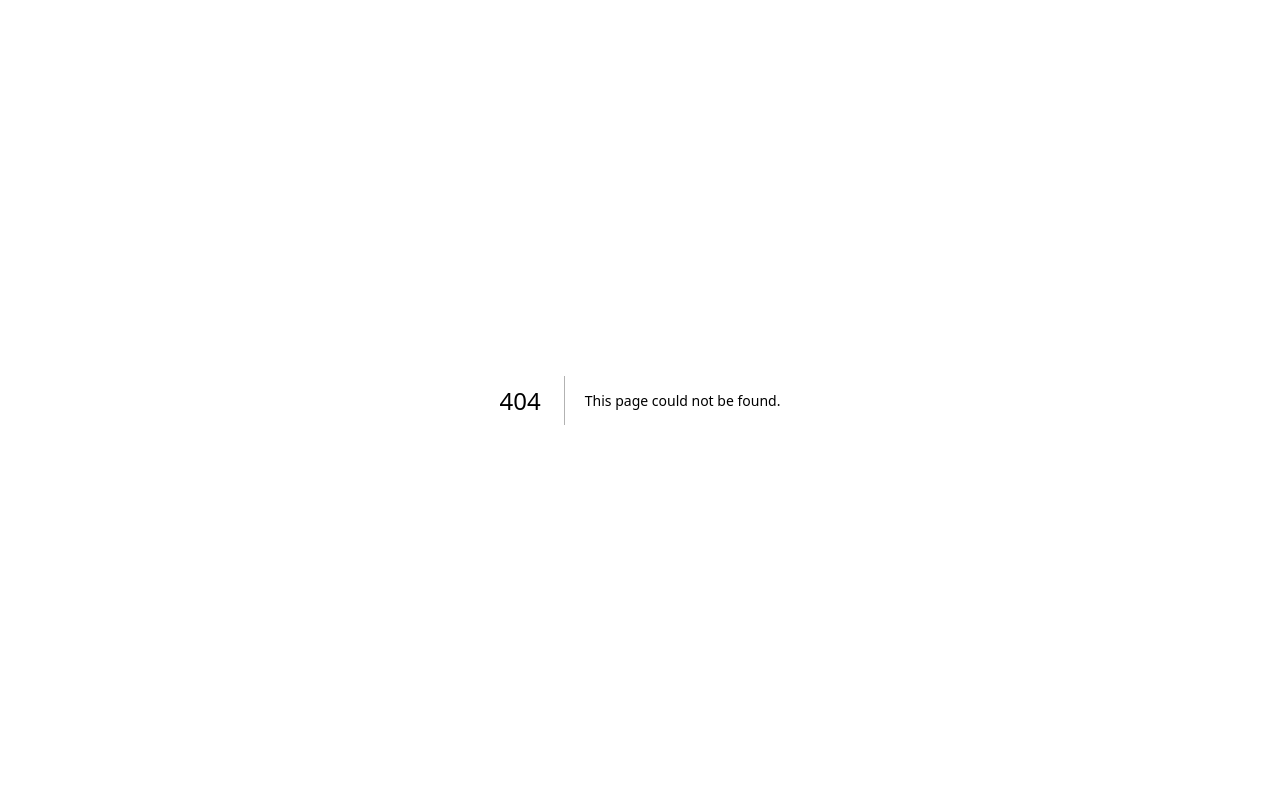
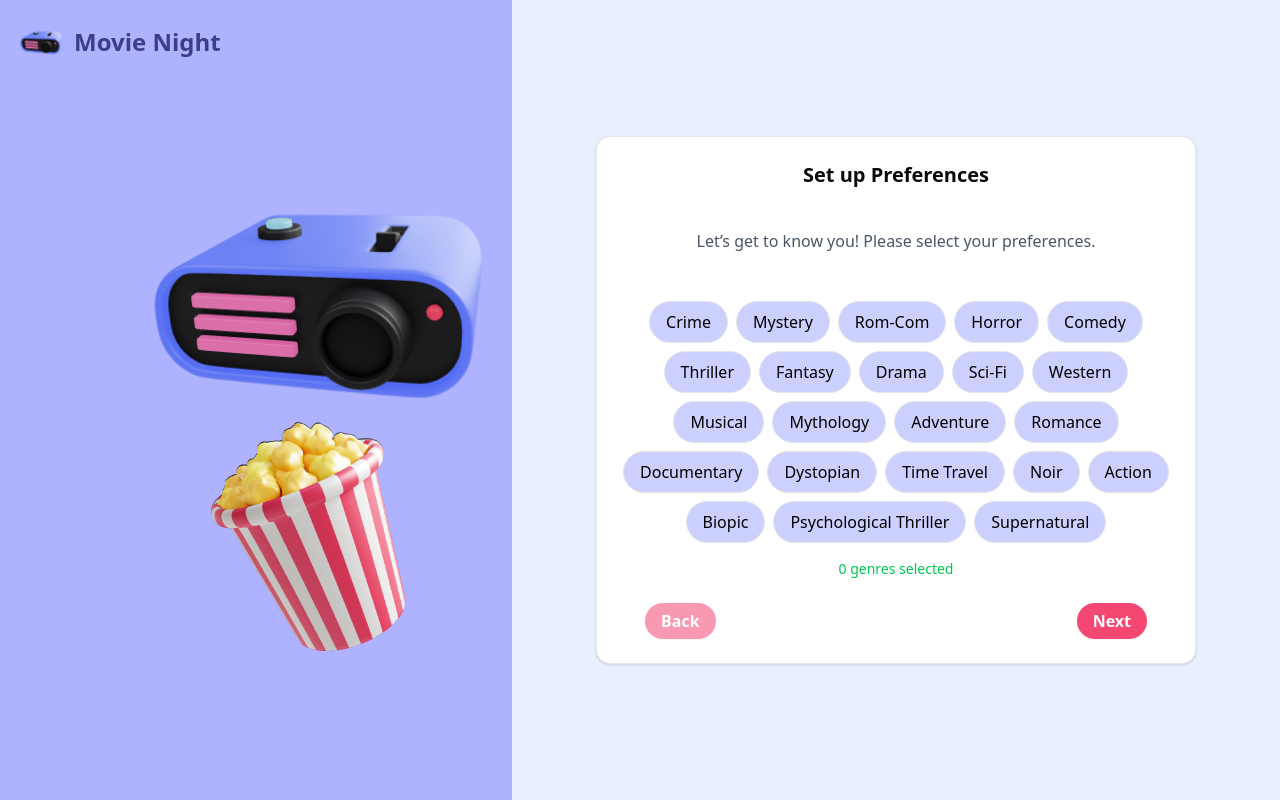
Before and after one commit to minnaheim/group_19_client, a Next.js app: page /preferences in a window 1280 px wide. Before the commit this address had no page. Built offline with nearby package versions, Linux system fonts and the light colour scheme.

Commit message:
added group for onboarding

```diff
--- a/src/app/(auth)/register/page.tsx
+++ b/src/app/(auth)/register/page.tsx
@@ -86,7 +86,7 @@ const Register: React.FC = () => {
       if (response.token) {
         setToken(response.token);
       }
-      router.push("/users/[id]/profile");
+      router.push("/preferences");
     } catch (error) {
       if (error instanceof Error) {
         alert(`Something went wrong during the registration:\n ${error}`);
--- /dev/null
+++ b/src/app/(preferences)/layout.tsx
@@ -0,0 +1,61 @@
+"use client";
+
+import * as React from "react";
+import { Card, CardFooter } from "@/components/ui/card";
+import { Button } from "@/components/ui/button";
+import { useRouter } from "next/navigation";
+import Image from "next/image";
+
+const PreferenceLayout: React.FC<{ children: React.ReactNode }> = ({
+  children,
+}) => {
+  const router = useRouter();
+
+  return (
+    <div className="h-screen w-full md:grid grid-cols-10">
+      <div className="max-md:hidden col-span-4 bg-[#AFB3FF]">
+        <div className="absolute top-4 left-4 flex items-center space-x-2">
+          <Image src="/projector.png" alt="App Icon" width={50} height={50} />
+          <h1 className="text-[#3C3F88] text-2xl font-bold">Movie Night</h1>
+        </div>
+        <img
+          className="absolute top-23 left-30 object-contain"
+          src="/projector.png"
+          width={400}
+          height={40}
+          alt=""
+        />
+        <img
+          className="absolute bottom-25 left-40 object-contain"
+          src="/popcorn.png"
+          width={300}
+          height={25}
+          alt=""
+        />
+      </div>
+
+      <div className="col-span-6 flex items-center justify-center bg-[#e8f0fe] max-md: h-screen">
+        <Card className="w-[600px] p-6 m-6">
+          <h2 className="text-xl font-bold text-center mb-4">
+            Set up Preferences
+          </h2>
+          <p className="text-center text-gray-600 mb-6">
+            Let’s get to know you! Please select your preferences.
+          </p>
+          {/* layout static, here specific preference choices are being shown */}
+          {children}
+          <CardFooter className="flex justify-between">
+            <Button variant="destructive" onClick={() => router.push("/")}>
+              Back
+            </Button>
+            <Button onClick={() => router.push("/preferences/next-step")}>
+              Next
+            </Button>
+          </CardFooter>
+        </Card>
+      </div>
+    </div>
+  );
+};
+
+export default PreferenceLayout;
--- /dev/null
+++ b/src/app/(preferences)/preferences/page.tsx
@@ -0,0 +1,65 @@
+"use client";
+
+import { useState } from "react";
+import { Button } from "@/components/ui/button";
+
+const Preferences: React.FC = () => {
+  const [selectedGenres, setSelectedGenres] = useState<string[]>([]);
+
+  // simulate genre which we would get from backend
+  const genres = [
+    "Crime",
+    "Mystery",
+    "Rom-Com",
+    "Horror",
+    "Comedy",
+    "Thriller",
+    "Fantasy",
+    "Drama",
+    "Sci-Fi",
+    "Western",
+    "Musical",
+    "Mythology",
+    "Adventure",
+    "Romance",
+    "Documentary",
+    "Dystopian",
+    "Time Travel",
+    "Noir",
+    "Action",
+    "Biopic",
+    "Psychological Thriller",
+    "Supernatural",
+  ];
+
+  const toggleGenre = (genre: string) => {
+    setSelectedGenres((prev) =>
+      prev.includes(genre) ? prev.filter((g) => g !== genre) : [...prev, genre]
+    );
+  };
+
+  return (
+    <div>
+      <div className="flex flex-wrap gap-2 justify-center">
+        {genres.map((genre) => (
+          <button
+            key={genre}
+            onClick={() => toggleGenre(genre)}
+            className={`px-4 py-2 rounded-full border ${
+              selectedGenres.includes(genre)
+                ? "bg-[#AFB3FF] text-black" // TODO: change background colors
+                : "bg-[#CCD0FF]  text-black"
+            }`}
+          >
+            {genre}
+          </button>
+        ))}
+      </div>
+      <p className="text-center mt-4 text-sm text-green-500">
+        {selectedGenres.length} genres selected
+      </p>
+    </div>
+  );
+};
+
+export default Preferences;
--- a/src/app/page.tsx
+++ b/src/app/page.tsx
@@ -26,6 +26,11 @@ export default function Home() {
           </Link>
         </p>
         <p>
+          <Link href="/preferences">
+            <Button variant={"secondary"}>Users Preference Setting!</Button>
+          </Link>
+        </p>
+        <p>
           {/* change opacity for the default and secondary button and */}
           <Button variant={"destructive"}>back</Button>
         </p>
```
Also changed, not shown: src/app/users/[id]/preferences/page.tsx (added).
